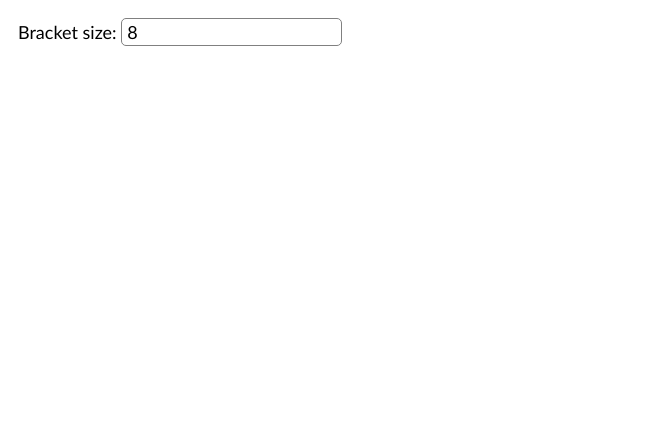
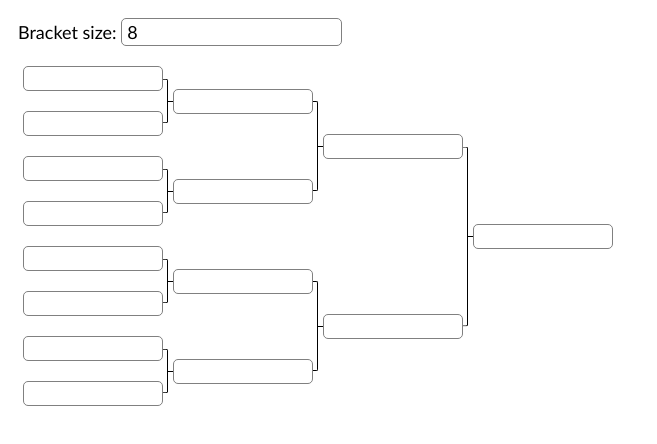
Before and after one commit to ppesterev/vue-tournament, a Vue app: page / in a window 1280 px wide. Shown: the top 444 px of the page, without its empty margins (0-657 px from the left). Built offline with nearby package versions, Linux system fonts and the light colour scheme; the HTML template or start-up script is replaced by a standard one.

Commit message:
reactive input, node width adjustment

```diff
--- a/src/components/Playoff.vue
+++ b/src/components/Playoff.vue
@@ -1,12 +1,19 @@
 <template>
     <div class="playoff">
-        <label> Bracket size:
-            <input type="text" v-model.lazy.number="participantCount">
-        </label>
-        <PlayoffTree
-            v-if="playoffData"
-            :name="playoffData.name"
-            :children="playoffData.children"/>
+        <div class="playoff-top-panel">
+            <label> Bracket size:
+                <input
+                    type="text"
+                    v-model.number="participantCount">
+                <span class="warning" v-if="!countIsValid">Bracket size must be a power of 2.</span>
+            </label>
+        </div>
+        <div ref="container">
+            <PlayoffTree
+                v-if="playoffData"
+                :node="playoffData"
+                :item-width="itemWidth"/>
+        </div>
     </div>
 </template>
 
@@ -20,7 +27,7 @@
         },
         methods: {
             generateNodes(depth) {
-                if(isNaN(depth))
+                if(isNaN(depth) || depth < 0)
                     return null;
 
                 let node = {};
@@ -34,11 +41,28 @@
             }
         },
 
+        computed: {
+            depth() {
+                return Math.floor(Math.log2(this.participantCount));
+            },
+
+            itemWidth() {
+                ///////sdsdfgdghxghfs
+
+                let containerWidth = this.$refs["container"].clientWidth;
+                return containerWidth / (this.depth + 1);
+            },
+
+            countIsValid() {
+                return this.participantCount === Math.pow(2, this.depth);
+            }
+        },
+
         watch: {
             participantCount() {
-                let depth = Math.floor(Math.log2(this.participantCount));
-                this.playoffData = this.generateNodes(depth);
-                this.participantCount = Math.pow(2, depth);
+
+                this.playoffData = this.generateNodes(this.depth);
+                // this.participantCount = Math.pow(2, this.depth);
             }
         },
 
@@ -47,12 +71,17 @@
                 participantCount: 8,
                 playoffData: null
             }
+        },
+
+        mounted() {
+            this.playoffData = this.generateNodes(this.depth);
         }
     }
 </script>
 
 <style>
     .playoff {
+        width: 600px;
         padding: 10px;
     }
 
@@ -62,8 +91,7 @@
         font-size: 18px;
     }
 
-    .playoff > label {
-        display: block;
+    .playoff-top-panel {
         margin-bottom: 10px;
     }
 
@@ -72,4 +100,12 @@
         border-radius: 5px;
         padding: 2px 5px;
     }
+
+    .warning {
+        /* background: pink; */
+        color: red;
+        opacity: 0.7;
+        padding: 3px;
+        margin: 0 5px;
+    }
 </style>
--- a/src/components/PlayoffTree.vue
+++ b/src/components/PlayoffTree.vue
@@ -1,20 +1,25 @@
 <template>
     <div class="playoff-node">
-        <ul v-if="children">
-            <li v-for="(child, index) in children" :key="index">
+        <ul v-if="node.children">
+            <li v-for="(child, index) in node.children" :key="index">
                 <PlayoffTree
-                    :name="child.name"
-                    :children="child.children"/>
+                    :node="child"
+                    :item-width="itemWidth"/>
             </li>
         </ul>
-        <div class="playoff-node-name">{{ name }}</div>
+        <!-- <div class="playoff-node-name" :style="{width: itemWidth - 10 + 'px'}">{{ node.name }}</div> -->
+        <input
+            type="text"
+            class="playoff-node-name"
+            v-model="node.name"
+            :style="{width: itemWidth - 10 + 'px'}">
     </div>
 </template>
 
 <script>
     export default {
         name: 'PlayoffTree',
-        props: ['name', 'children']
+        props: ['node', 'itemWidth']
     }
 </script>
 
@@ -34,10 +39,11 @@
 }
 
 .playoff-node-name {
-    width: 100px;
-    height: 20px;
+    /* width: 100px; */
+    height: 25px;
     margin: 10px 5px;
     padding: 3px;
+    box-sizing: border-box;
     border: 1px solid black;
     border-radius: 5px;
 }
```
Also changed, not shown: 7 other files (tests, documents, lock files or other folders).
